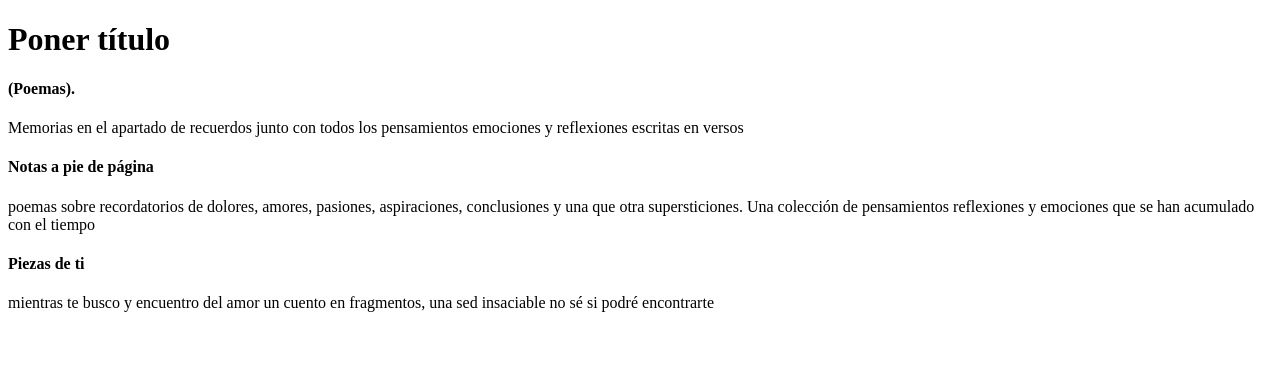
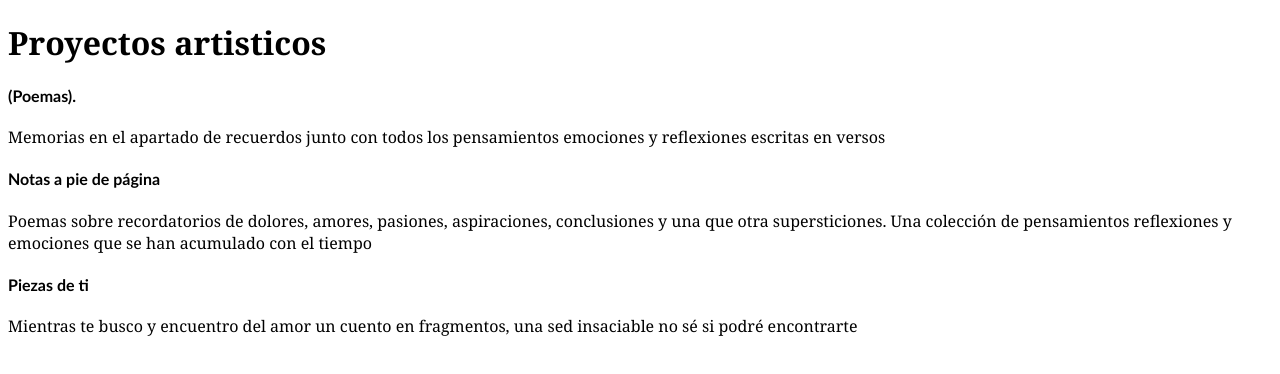
Before and after one commit to yguy8/paginasWeb, a plain HTML site: page index.html in a window 1280 px wide. Drawn offline with Linux system fonts and the light colour scheme.

```diff
--- /dev/null
+++ b/estilo.css
@@ -0,0 +1,13 @@
+h1 {
+    font-family: Georgia, 'Times New Roman', Times, serif;
+}
+
+h4 {
+    font-family: 'Trebuchet MS', 'Lucida Sans Unicode', 'Lucida Grande', 'Lucida Sans', Arial, sans-serif;
+    font-style: initial;
+}
+
+p {
+    font-family: Georgia, 'Times New Roman', Times, serif;
+    font-style: initial;
+}
--- a/index.html
+++ b/index.html
@@ -7,22 +7,23 @@
     <title>
         De prueba
     </title>
+    <link rel="stylesheet" href="estilo.css">
 </head>
 
 <body>
-    <h1>Poner título</h1>
+    <h1>Proyectos artisticos</h1>
     <h4>(Poemas).</h4>
     <p>Memorias en el apartado de recuerdos junto con todos los pensamientos emociones y reflexiones escritas en versos
     </p>
 
 
     <h4>Notas a pie de página</h4>
-    <p>poemas sobre recordatorios de dolores, amores, pasiones, aspiraciones, conclusiones y una que otra
+    <p>Poemas sobre recordatorios de dolores, amores, pasiones, aspiraciones, conclusiones y una que otra
         supersticiones. Una colección de pensamientos reflexiones y emociones que se han acumulado con el tiempo </p>
 
 
     <h4>Piezas de ti </h4>
-    <p>mientras te busco y encuentro del amor un cuento en fragmentos, una sed insaciable no sé si podré encontrarte</p>
+    <p>Mientras te busco y encuentro del amor un cuento en fragmentos, una sed insaciable no sé si podré encontrarte</p>
 
 
 </body>
```
